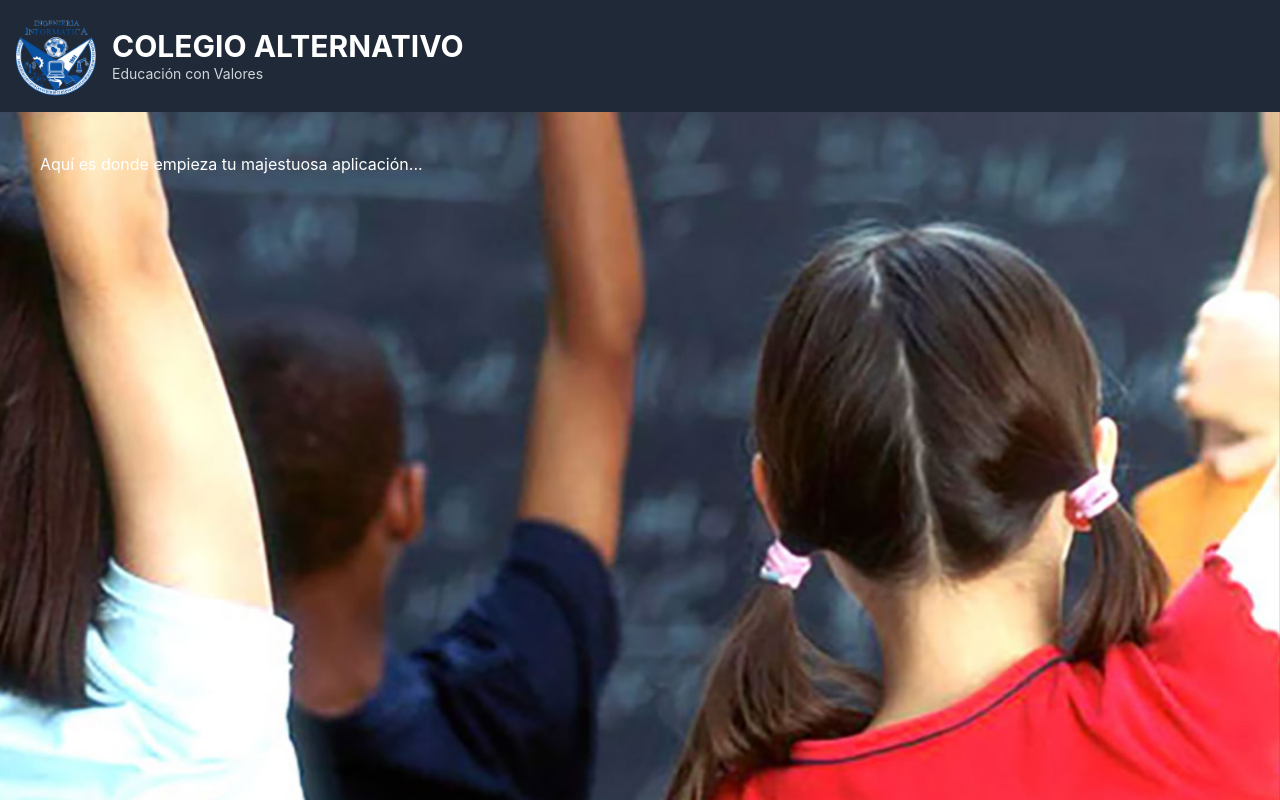
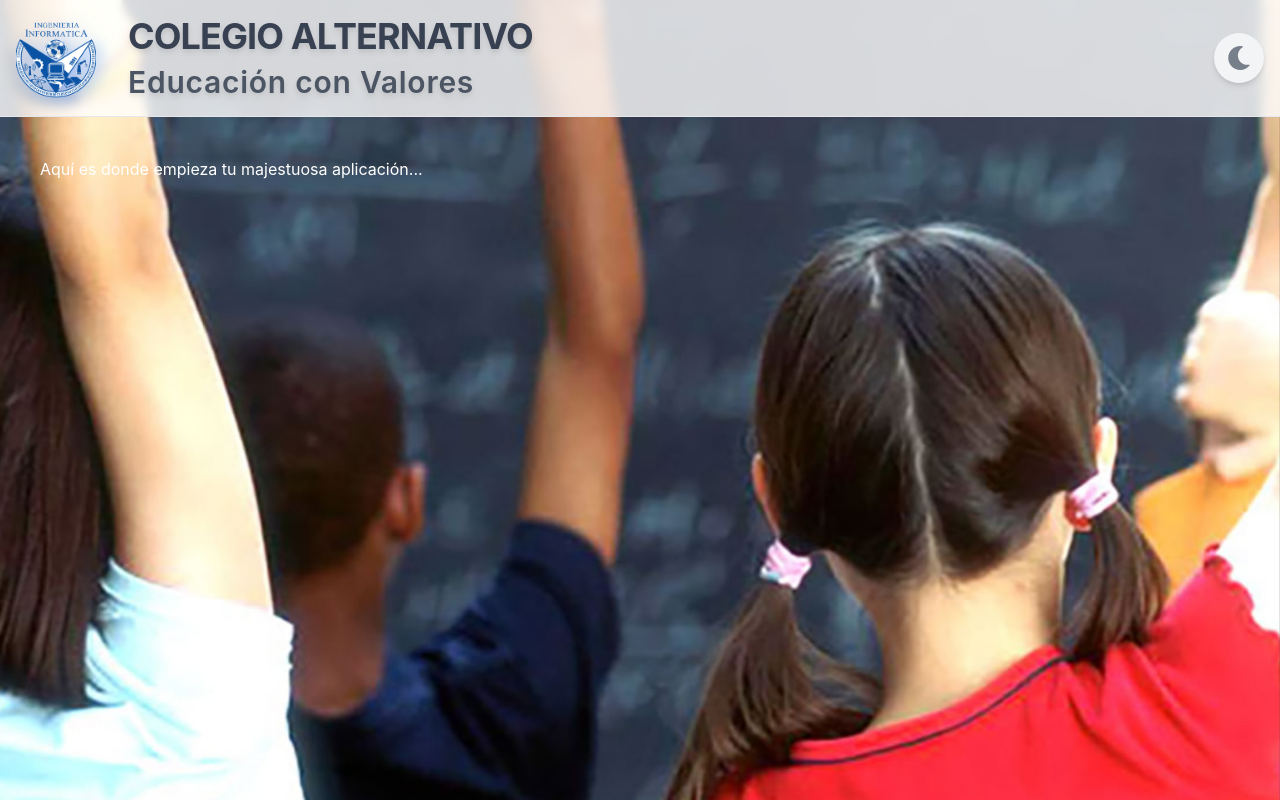
Before and after one commit to Marcelochoquecruz/INF631-Front-End-SegundoParcial, a React (Vite) app: page / in a window 1280 px wide. Built offline with nearby package versions, Linux system fonts and the light colour scheme.

Commit message:
Head elegante y funcional

```diff
--- a/src/components/head/Head.tsx
+++ b/src/components/head/Head.tsx
@@ -1,17 +1,84 @@
-import React from 'react';
+import React, { useState, useEffect } from 'react';
+import { FaMoon, FaSun } from 'react-icons/fa';
 
-const Head: React.FC = () => {
+const Head = () => {
+  const [isDarkMode, setIsDarkMode] = useState(false);
+  const [isLoaded, setIsLoaded] = useState(false);
+
+  useEffect(() => {
+    const savedTheme = localStorage.getItem('theme');
+    if (savedTheme === 'dark') {
+      setIsDarkMode(true);
+      document.documentElement.classList.add('dark');
+    }
+    setIsLoaded(true);
+  }, []);
+
+  const toggleTheme = () => {
+    setIsDarkMode(!isDarkMode);
+    if (!isDarkMode) {
+      localStorage.setItem('theme', 'dark');
+      document.documentElement.classList.add('dark');
+    } else {
+      localStorage.setItem('theme', 'light');
+      document.documentElement.classList.remove('dark');
+    }
+  };
+
   return (
-    <header className="flex items-center bg-gray-800 text-white p-4">
-      <div className="flex items-center">
-        <img
-          src="src/assets/escudo.png"  // Ajusta la ruta de la imagen según donde la tengas
-          alt="Escudo del colegio"
-          className="w-20 h-20 mr-4"  // Ajuste del tamaño (16x16)
-        />
-        <div>
-          <h1 className="text-3xl font-bold">COLEGIO ALTERNATIVO</h1>
-          <p className="text-sm text-gray-300">Educación con Valores</p>
+    <header className={`
+      relative overflow-hidden
+      bg-white/80 dark:bg-gray-800/80
+      backdrop-blur-sm
+      transition-colors duration-500 ease-in-out
+      ${isLoaded ? 'opacity-100' : 'opacity-0'}
+      border-b border-gray-200 dark:border-gray-700
+    `}>
+      <div className="mx-auto max-w-7xl w-full px-4">
+        <div className="flex items-center justify-between py-4">
+
+          {/* Logo y títulos */}
+          <div className="flex items-center space-x-8 group w-3/4">
+            <img
+              src="src/assets/escudo.png"
+              alt="Escudo del colegio"
+              className="w-20 h-20 transition-transform duration-300
+                       group-hover:scale-105
+                       drop-shadow-[4px_4px_8px_rgba(59,130,246,0.5)]"
+            />
+
+            <div className="space-y-2 flex-grow">
+              <h1 className="text-4xl font-bold text-gray-700 dark:text-gray-200
+                           tracking-tight drop-shadow-md w-full">
+                COLEGIO ALTERNATIVO
+              </h1>
+              <h2 className="text-3xl font-semibold text-gray-600 dark:text-gray-300
+                           tracking-wide drop-shadow-md">
+                Educación con Valores
+              </h2>
+            </div>
+          </div>
+
+          {/* Botón de tema */}
+          <button
+            onClick={toggleTheme}
+            className={`
+              p-3 rounded-full
+              bg-gray-100 dark:bg-gray-700
+              hover:bg-gray-200 dark:hover:bg-gray-600
+              transform transition-all duration-300
+              hover:scale-110 active:scale-95
+              focus:outline-none focus:ring-2 focus:ring-blue-300
+              shadow-md
+            `}
+            aria-label="Cambiar tema"
+          >
+            {isDarkMode ? (
+              <FaSun className="w-6 h-6 text-yellow-400 animate-spin-slow" />
+            ) : (
+              <FaMoon className="w-6 h-6 text-gray-600 animate-pulse" />
+            )}
+          </button>
         </div>
       </div>
     </header>
--- a/tailwind.config.js
+++ b/tailwind.config.js
@@ -1,11 +1,26 @@
 /** @type {import('tailwindcss').Config} */
-module.exports = {
+export default {
   content: [
     "./index.html",
-    "./src/**/*.{js,jsx,ts,tsx}",  // Ajusta esto si usas TypeScript
+    "./src/**/*.{js,ts,jsx,tsx}",
   ],
+  darkMode: 'class',
   theme: {
-    extend: {},
+    extend: {
+      animation: {
+        'fade-in': 'fadeIn 0.5s ease-in-out forwards',
+        'spin-slow': 'spin 3s linear infinite',
+      },
+      keyframes: {
+        fadeIn: {
+          '0%': { opacity: '0', transform: 'translateY(-10px)' },
+          '100%': { opacity: '1', transform: 'translateY(0)' },
+        },
+      },
+      backgroundImage: {
+        'grid-white': 'linear-gradient(to right, rgba(255, 255, 255, 0.1) 1px, transparent 1px), linear-gradient(to bottom, rgba(255, 255, 255, 0.1) 1px, transparent 1px)',
+      },
+    },
   },
   plugins: [],
 }
```
